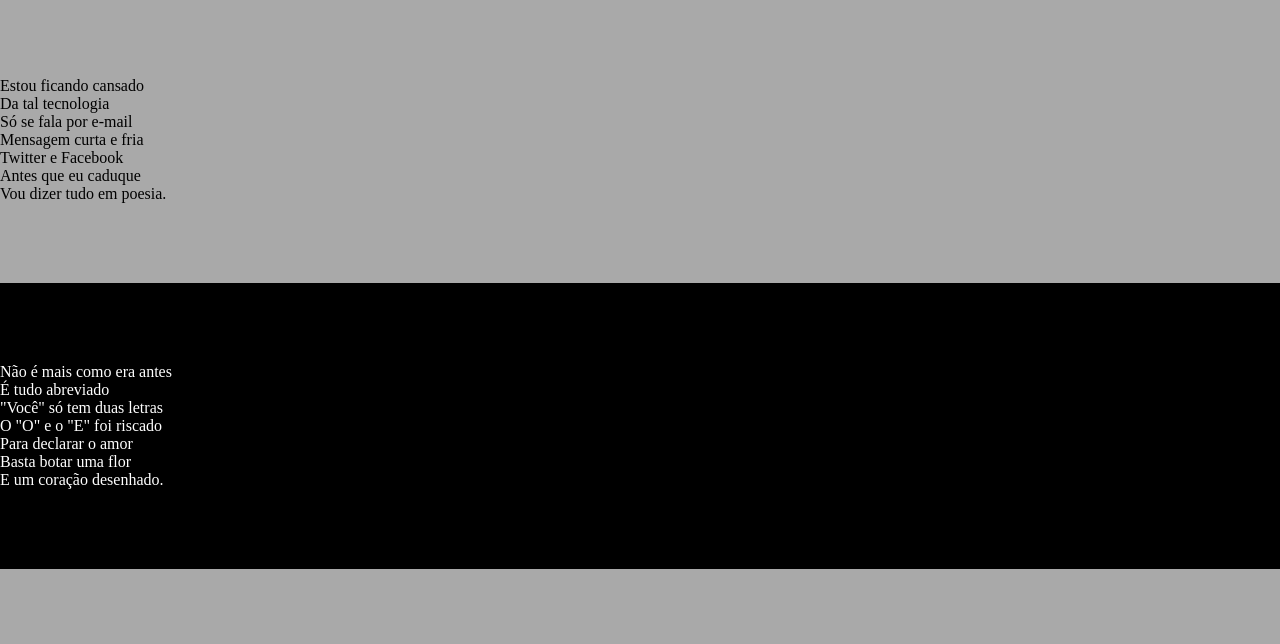
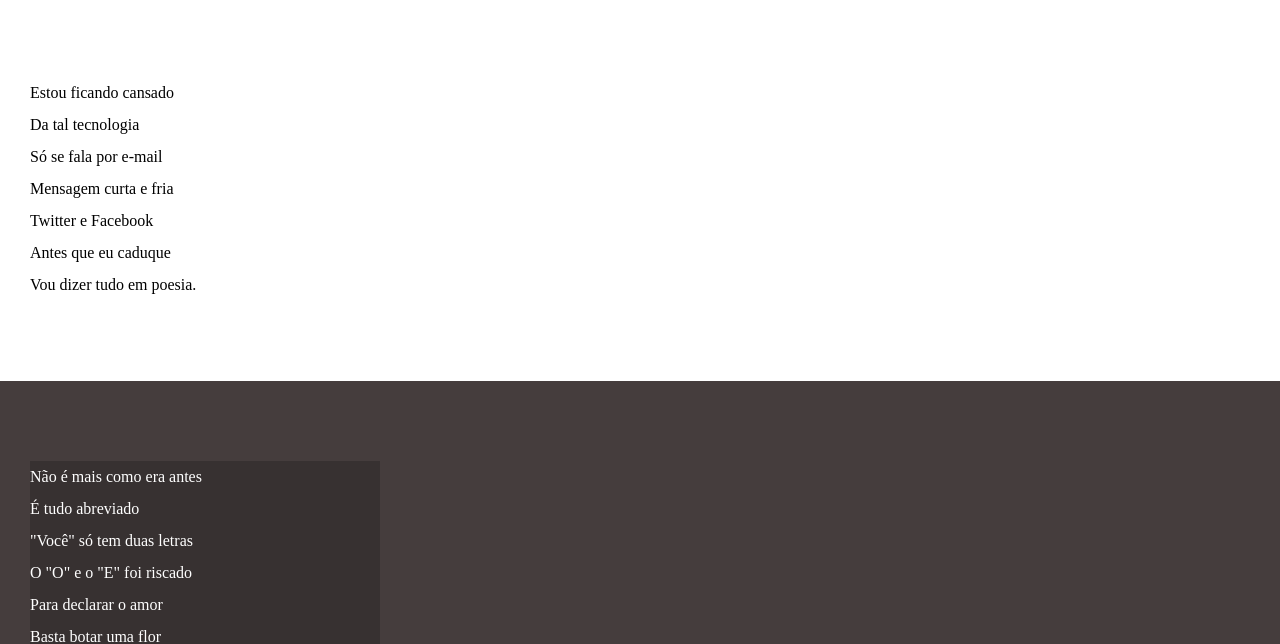
Before and after one commit to MariaAngelicaCiriaco/Cordel, a plain HTML site: page index.html in a window 1280 px wide. Shown: the part 158-802 px from the top of the page. Drawn offline with Linux system fonts and the light colour scheme.

Commit message:
adicionando ajustes

```diff
--- a/style.css
+++ b/style.css
@@ -37,14 +37,20 @@ header a:hover, footer a:hover{
 section{
     padding-top: 10vh;
     padding-bottom: 10vh;
+    line-height: 2em;
+    padding-left: 30px;
 }
-section.funfo-normal{
+section.fundo-normal{
     background-color: white;
     color: black;
 }
 section.imagem{
-    background-color: black;
+    background-color: rgb(69, 61, 61);
     color: white;
+}
+section.imagem > p{
+    width: 350px;
+    background-color: rgba(0, 0, 0, 0.201);
 }
 
 
```
